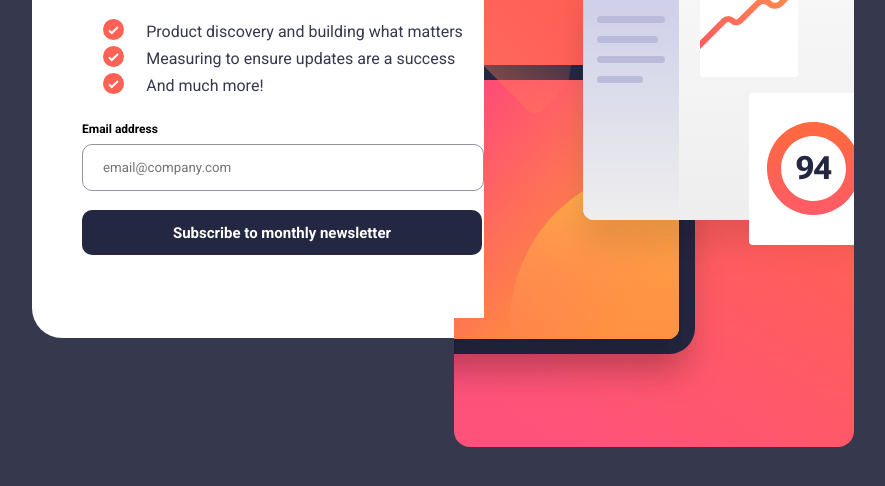
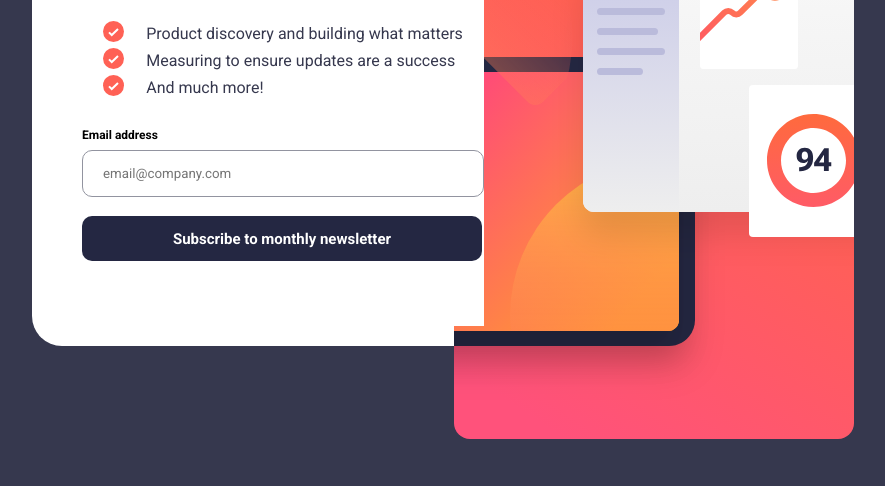
Before and after one commit to NerdyNights/project, a plain HTML site: page index.html in a window 1280 px wide. Shown: the part 314-800 px from the top of the page, without its empty margins (204-1089 px from the left). Drawn offline with Linux system fonts and the light colour scheme.

Commit message:
Update style.css

```diff
--- a/style.css
+++ b/style.css
@@ -12,7 +12,7 @@ body {
   color: rgrgb(233, 152, 152);
 }
 .box {
-  height: 58%;
+  height: 60%;
   width: 60%;
   position: fixed;
   top: 50%;
```
